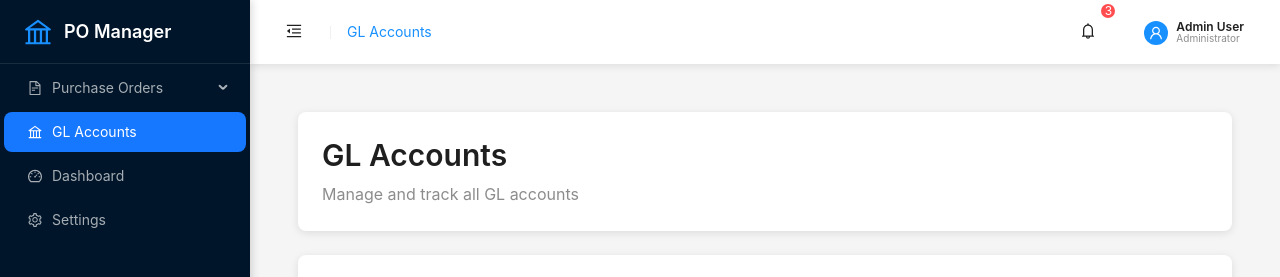
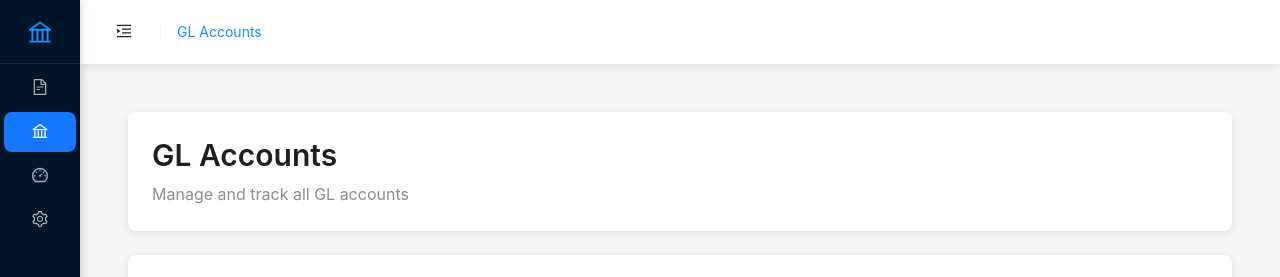
Before and after one commit to abrsh6266/purchase-order, a React (Vite) app in the folder frontend/: page /gl-accounts in a window 1280 px wide. Shown: the top 277 px of the page. Built offline with nearby package versions, Linux system fonts and the light colour scheme; no server answers; the HTML template or start-up script is replaced by a standard one.

Commit message:
Account validation added

```diff
--- a/frontend/src/components/gl-accounts/GLAccountForm.tsx
+++ b/frontend/src/components/gl-accounts/GLAccountForm.tsx
@@ -73,7 +73,18 @@ export const GLAccountForm: React.FC<GLAccountFormProps> = ({
       await onSubmit(values);
     } catch (error) {
       console.error('Form submission failed:', error);
-      setFormError(error instanceof Error ? error.message : 'An unexpected error occurred');
+
+      // Extract error message from various error formats
+      let errorMessage = 'An unexpected error occurred';
+      if (error && typeof error === 'object') {
+        if ((error as any).message && typeof (error as any).message === 'string') {
+          errorMessage = (error as any).message;
+        } else if (error instanceof Error) {
+          errorMessage = error.message;
+        }
+      }
+
+      setFormError(errorMessage);
     } finally {
       setIsSubmitting(false);
     }
--- a/frontend/src/components/gl-accounts/GLAccountModal.tsx
+++ b/frontend/src/components/gl-accounts/GLAccountModal.tsx
@@ -82,7 +82,6 @@ export const GLAccountModal: React.FC<GLAccountModalProps> = ({
 
   const handleFormSubmit = useCallback(
     async (data: any) => {
-      try {
       if (editingAccount) {
         await updateGLAccount(editingAccount.id, data);
       } else {
@@ -92,10 +91,6 @@ export const GLAccountModal: React.FC<GLAccountModalProps> = ({
       setEditingAccount(null);
       // Refresh the list
       fetchGLAccounts();
-      } catch (error) {
-        // Error is handled by the hook
-        console.error("Form submission failed:", error);
-      }
     },
     [editingAccount, updateGLAccount, createGLAccount, fetchGLAccounts]
   );
--- a/frontend/src/hooks/useGLAccounts.ts
+++ b/frontend/src/hooks/useGLAccounts.ts
@@ -12,13 +12,20 @@ import { glAccountService } from '../services/glAccountService';
 // Helper function to extract error message
 const extractErrorMessage = (error: any): string => {
   if (error && typeof error === 'object') {
+    // Check if it's an API error with message property
     if (error.message && typeof error.message === 'string') {
       return error.message;
     }
+    // Check if it's an array of messages
     if (Array.isArray(error.message)) {
       return error.message.join(', ');
     }
+    // Check if it's a standard Error object
     if (error instanceof Error) {
+      return error.message;
+    }
+    // Check if it has a statusCode (API error)
+    if (error.statusCode && error.message) {
       return error.message;
     }
   }
--- a/frontend/src/layouts/AppLayout.tsx
+++ b/frontend/src/layouts/AppLayout.tsx
@@ -1,4 +1,4 @@
-import React, { useState } from 'react';
+import React, { useState } from "react";
 import {
   Layout,
   Menu,
@@ -9,7 +9,7 @@ import {
   Dropdown,
   Badge,
   Divider,
-} from 'antd';
+} from "antd";
 import {
   MenuFoldOutlined,
   MenuUnfoldOutlined,
@@ -20,8 +20,8 @@ import {
   SettingOutlined,
   BellOutlined,
   LogoutOutlined,
-} from '@ant-design/icons';
-import { useNavigate, useLocation } from 'react-router-dom';
+} from "@ant-design/icons";
+import { useNavigate, useLocation } from "react-router-dom";
 
 const { Header, Sider, Content } = Layout;
 const { Title, Text } = Typography;
@@ -39,70 +39,70 @@ export const AppLayout: React.FC<AppLayoutProps> = ({
   pageSubtitle,
   breadcrumb,
 }) => {
-  const [collapsed, setCollapsed] = useState(false);
+  const [collapsed, setCollapsed] = useState(true);
   const navigate = useNavigate();
   const location = useLocation();
 
   // Menu items for sidebar
   const menuItems = [
     {
-      key: '/purchase-orders',
+      key: "/purchase-orders",
       icon: <FileTextOutlined />,
-      label: 'Purchase Orders',
+      label: "Purchase Orders",
       children: [
         {
-          key: '/purchase-orders',
-          label: 'All Orders',
+          key: "/purchase-orders",
+          label: "All Orders",
         },
         {
-          key: '/purchase-orders/new',
-          label: 'Create New',
+          key: "/purchase-orders/new",
+          label: "Create New",
         },
       ],
     },
     {
-      key: '/gl-accounts',
+      key: "/gl-accounts",
       icon: <BankOutlined />,
-      label: 'GL Accounts',
+      label: "GL Accounts",
     },
     {
-      key: '/dashboard',
+      key: "/dashboard",
       icon: <DashboardOutlined />,
-      label: 'Dashboard',
+      label: "Dashboard",
     },
     {
-      key: '/settings',
+      key: "/settings",
       icon: <SettingOutlined />,
-      label: 'Settings',
+      label: "Settings",
     },
   ];
 
   // User dropdown menu
   const userMenuItems = [
     {
-      key: 'profile',
+      key: "profile",
       icon: <UserOutlined />,
-      label: 'Profile',
+      label: "Profile",
     },
     {
-      key: 'settings',
+      key: "settings",
       icon: <SettingOutlined />,
-      label: 'Settings',
+      label: "Settings",
     },
     {
-      type: 'divider' as const,
+      type: "divider" as const,
     },
     {
-      key: 'logout',
+      key: "logout",
       icon: <LogoutOutlined />,
-      label: 'Logout',
+      label: "Logout",
     },
   ];
 
   const handleMenuClick = ({ key }: { key: string }) => {
-    if (key === 'logout') {
+    if (key === "logout") {
       // Handle logout
-      console.log('Logout clicked');
+      console.log("Logout clicked");
     } else {
       navigate(key);
     }
@@ -113,7 +113,7 @@ export const AppLayout: React.FC<AppLayoutProps> = ({
   };
 
   return (
-    <Layout style={{ minHeight: '100vh' }}>
+    <Layout style={{ minHeight: "100vh" }}>
       {/* Sidebar */}
       <Sider
         trigger={null}
@@ -121,25 +121,25 @@ export const AppLayout: React.FC<AppLayoutProps> = ({
         collapsed={collapsed}
         width={250}
         style={{
-          background: '#001529',
-          boxShadow: '2px 0 8px rgba(0,0,0,0.15)',
+          background: "#001529",
+          boxShadow: "2px 0 8px rgba(0,0,0,0.15)",
         }}
       >
         {/* Logo */}
         <div
           style={{
             height: 64,
-            display: 'flex',
-            alignItems: 'center',
-            justifyContent: collapsed ? 'center' : 'flex-start',
-            padding: collapsed ? '0' : '0 24px',
-            borderBottom: '1px solid rgba(255,255,255,0.1)',
+            display: "flex",
+            alignItems: "center",
+            justifyContent: collapsed ? "center" : "flex-start",
+            padding: collapsed ? "0" : "0 24px",
+            borderBottom: "1px solid rgba(255,255,255,0.1)",
           }}
         >
           <BankOutlined
             style={{
               fontSize: collapsed ? 24 : 28,
-              color: '#1890ff',
+              color: "#1890ff",
               marginRight: collapsed ? 0 : 12,
             }}
           />
@@ -147,7 +147,7 @@ export const AppLayout: React.FC<AppLayoutProps> = ({
             <Title
               level={4}
               style={{
-                color: '#fff',
+                color: "#fff",
                 margin: 0,
                 fontSize: 18,
                 fontWeight: 600,
@@ -166,8 +166,8 @@ export const AppLayout: React.FC<AppLayoutProps> = ({
           items={menuItems}
           onClick={handleSidebarMenuClick}
           style={{
-            borderRight: 'none',
-            background: 'transparent',
+            borderRight: "none",
+            background: "transparent",
           }}
         />
       </Sider>
@@ -176,12 +176,12 @@ export const AppLayout: React.FC<AppLayoutProps> = ({
         {/* Header */}
         <Header
           style={{
-            padding: '0 24px',
-            background: '#fff',
-            boxShadow: '0 2px 8px rgba(0,0,0,0.1)',
-            display: 'flex',
-            alignItems: 'center',
-            justifyContent: 'space-between',
+            padding: "0 24px",
+            background: "#fff",
+            boxShadow: "0 2px 8px rgba(0,0,0,0.1)",
+            display: "flex",
+            alignItems: "center",
+            justifyContent: "space-between",
             height: 64,
           }}
         >
@@ -192,7 +192,7 @@ export const AppLayout: React.FC<AppLayoutProps> = ({
               icon={collapsed ? <MenuUnfoldOutlined /> : <MenuFoldOutlined />}
               onClick={() => setCollapsed(!collapsed)}
               style={{
-                fontSize: '16px',
+                fontSize: "16px",
                 width: 40,
                 height: 40,
               }}
@@ -204,8 +204,9 @@ export const AppLayout: React.FC<AppLayoutProps> = ({
                   <Text
                     key={index}
                     style={{
-                      color: index === breadcrumb.length - 1 ? '#1890ff' : '#666',
-                      cursor: item.path ? 'pointer' : 'default',
+                      color:
+                        index === breadcrumb.length - 1 ? "#1890ff" : "#666",
+                      cursor: item.path ? "pointer" : "default",
                     }}
                     onClick={() => item.path && navigate(item.path)}
                   >
@@ -215,66 +216,16 @@ export const AppLayout: React.FC<AppLayoutProps> = ({
               </Space>
             )}
           </Space>
-
-          {/* Right side - User info and notifications */}
-          <Space size="large">
-            {/* Notifications */}
-            <Badge count={3} size="small">
-              <Button
-                type="text"
-                icon={<BellOutlined />}
-                style={{
-                  fontSize: '16px',
-                  width: 40,
-                  height: 40,
-                }}
-              />
-            </Badge>
-
-            {/* User dropdown */}
-            <Dropdown
-              menu={{
-                items: userMenuItems,
-                onClick: handleMenuClick,
-              }}
-              placement="bottomRight"
-              arrow
-            >
-              <Space
-                style={{
-                  cursor: 'pointer',
-                  padding: '8px 12px',
-                  borderRadius: 6,
-                  transition: 'background-color 0.3s',
-                }}
-                className="hover:bg-gray-50"
-              >
-                <Avatar
-                  size="small"
-                  icon={<UserOutlined />}
-                  style={{ backgroundColor: '#1890ff' }}
-                />
-                <div style={{ display: 'flex', flexDirection: 'column' }}>
-                  <Text strong style={{ fontSize: 12, lineHeight: 1 }}>
-                    Admin User
-                  </Text>
-                  <Text type="secondary" style={{ fontSize: 10, lineHeight: 1 }}>
-                    Administrator
-                  </Text>
-                </div>
-              </Space>
-            </Dropdown>
-          </Space>
         </Header>
 
         {/* Main Content */}
         <Content
           style={{
-            margin: '24px',
-            padding: '24px',
-            background: '#f5f5f5',
+            margin: "24px",
+            padding: "24px",
+            background: "#f5f5f5",
             borderRadius: 8,
-            minHeight: 'calc(100vh - 112px)',
+            minHeight: "calc(100vh - 112px)",
           }}
         >
           {/* Page Header */}
@@ -282,10 +233,10 @@ export const AppLayout: React.FC<AppLayoutProps> = ({
             <div
               style={{
                 marginBottom: 24,
-                padding: '24px',
-                background: '#fff',
+                padding: "24px",
+                background: "#fff",
                 borderRadius: 8,
-                boxShadow: '0 2px 8px rgba(0,0,0,0.1)',
+                boxShadow: "0 2px 8px rgba(0,0,0,0.1)",
               }}
             >
               {pageTitle && (
@@ -304,10 +255,10 @@ export const AppLayout: React.FC<AppLayoutProps> = ({
           {/* Page Content */}
           <div
             style={{
-              background: '#fff',
+              background: "#fff",
               borderRadius: 8,
-              boxShadow: '0 2px 8px rgba(0,0,0,0.1)',
-              overflow: 'hidden',
+              boxShadow: "0 2px 8px rgba(0,0,0,0.1)",
+              overflow: "hidden",
             }}
           >
             {children}
--- a/frontend/src/pages/GLAccountListPage.tsx
+++ b/frontend/src/pages/GLAccountListPage.tsx
@@ -56,7 +56,6 @@ export const GLAccountListPage: React.FC = () => {
 
   const handleFormSubmit = useCallback(
     async (data: any) => {
-      try {
       if (editingAccount) {
         await updateGLAccount(editingAccount.id, data);
       } else {
@@ -65,9 +64,6 @@ export const GLAccountListPage: React.FC = () => {
       setShowForm(false);
       setEditingAccount(null);
       fetchGLAccounts();
-      } catch (error) {
-        console.error("Form submission failed:", error);
-      }
     },
     [editingAccount, updateGLAccount, createGLAccount, fetchGLAccounts]
   );
```
Lines whose indentation alone changed are shown as unchanged.
